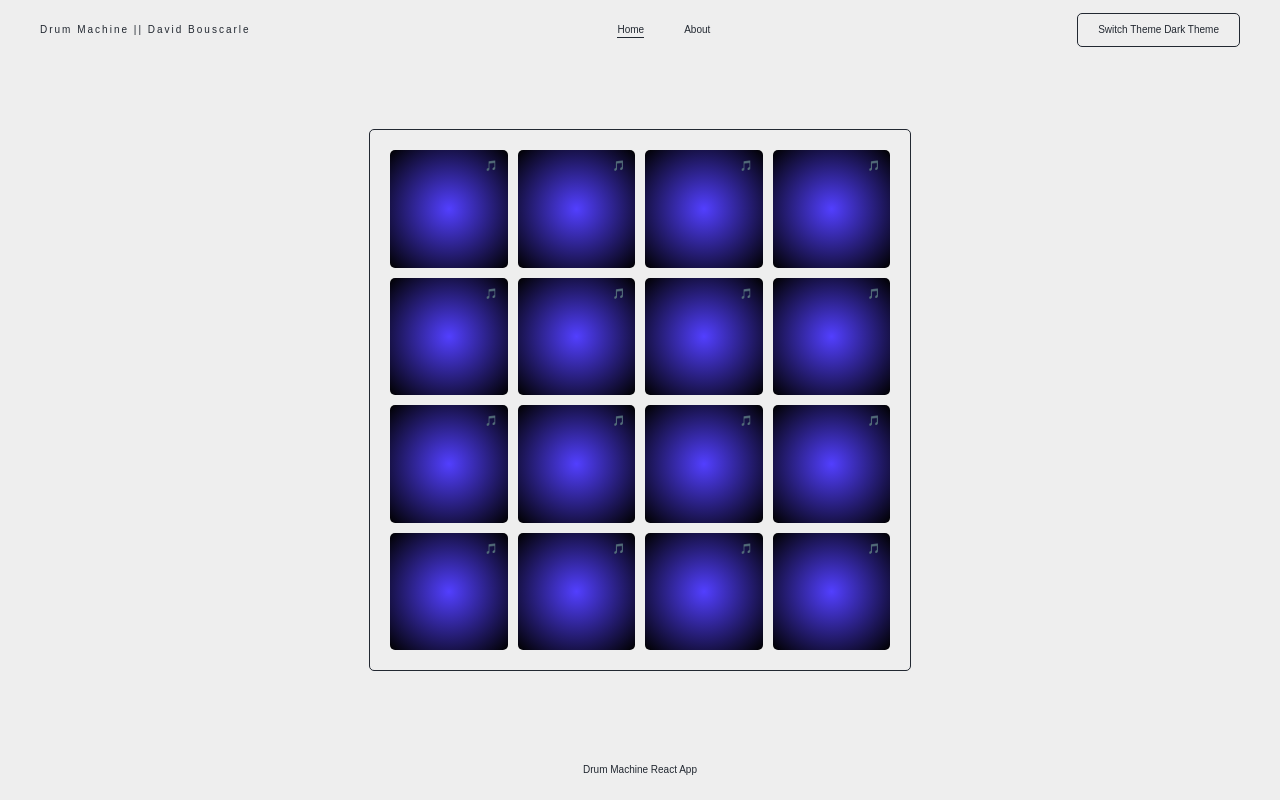
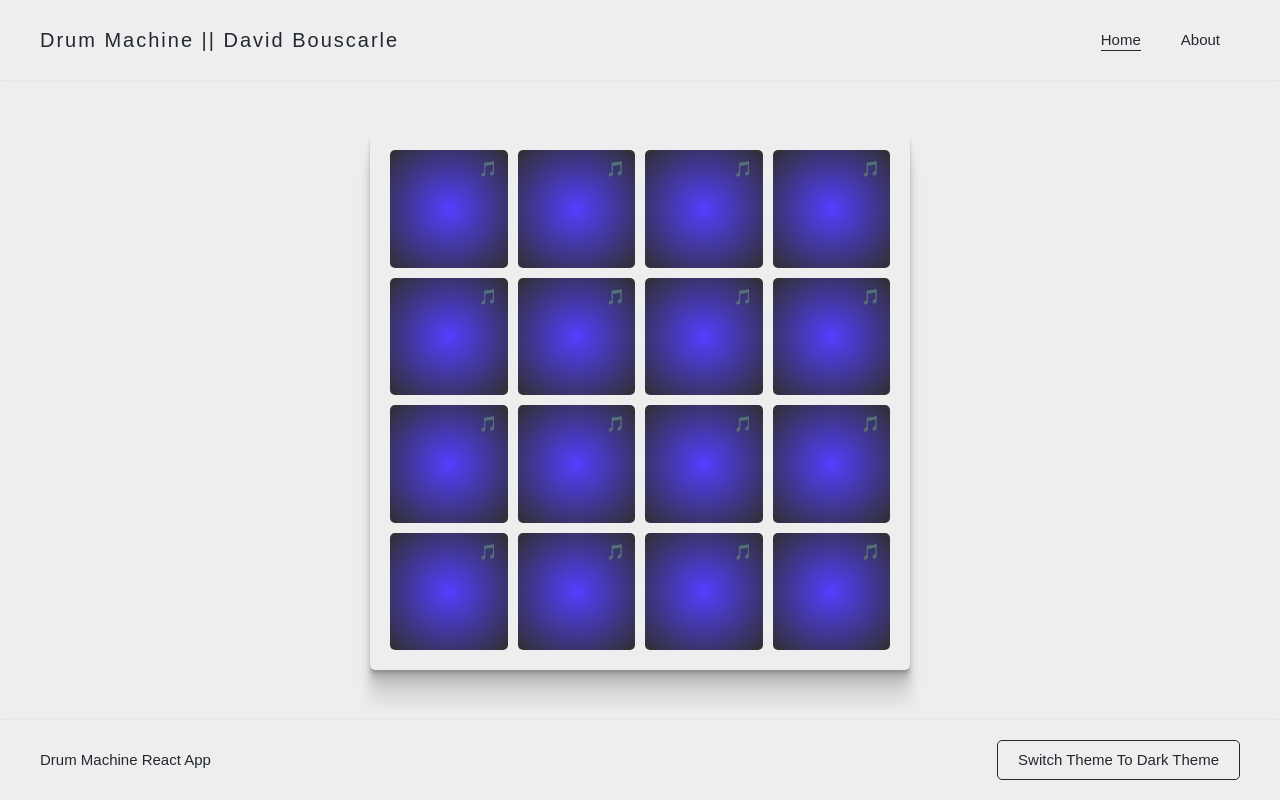
Before and after one commit to DavidBouscarle/drum-machine-react-app, a React (Create React App) app: page / in a window 1280 px wide. Built offline with nearby package versions, Linux system fonts and the light colour scheme; no server answers.

Commit message:
Add some styles

```diff
--- a/src/Components/Footer/index.jsx
+++ b/src/Components/Footer/index.jsx
@@ -1,18 +1,21 @@
 import styled from "styled-components";
 
-const Index = () => {
+const Index = ({ handleToggleTheme, isLight }) => {
     return (
         <Footer>
             <p>Drum Machine React App</p>
+            <button onClick={handleToggleTheme}>
+                Switch Theme To {isLight ? "Dark" : "Light"} Theme
+            </button>
         </Footer>
     )
 }
 
 const Footer = styled.footer`
-    height: 6rem;
+    height: 8rem;
     padding: 0 4rem;
     display: flex;
-    justify-content: center;
+    justify-content: space-between;
     align-items: center;
 `;
 
--- a/src/Components/Header/index.jsx
+++ b/src/Components/Header/index.jsx
@@ -2,7 +2,7 @@ import { Link, useLocation } from "react-router-dom";
 
 import styled from "styled-components";
 
-const Index = ({ handleToggleTheme, isLight }) => {
+const Index = () => {
     const location = useLocation();
 
     return (
@@ -20,15 +20,12 @@ const Index = ({ handleToggleTheme, isLight }) => {
                     </MenuEl>
                 </Link>
             </nav>
-            <button onClick={handleToggleTheme}>
-                Switch Theme {isLight ? "Dark" : "Light"} Theme
-            </button>
         </Header>
     );
 };
 
 const Header = styled.header`
-    height: 6rem;
+    height: 8rem;
     padding: 0 4rem;
     display: flex;
     justify-content: space-between;
--- a/src/Components/Home/GridButton.jsx
+++ b/src/Components/Home/GridButton.jsx
@@ -29,7 +29,7 @@ const Button = styled.button`
     background: radial-gradient(
         circle,
         rgba(82, 63, 255, 1) 0%,
-        rgba(0, 0, 0, 1) 100%
+        rgba(0, 0, 0, 0.8) 100%
     );
     border: none;
     overflow: hidden;
@@ -46,7 +46,7 @@ const Button = styled.button`
         background: radial-gradient(
             circle,
             rgba(64, 255, 63, 1) 10%,
-            rgba(18, 18, 18, 1) 100%
+            rgba(18, 18, 18, 0.8) 100%
         );
         opacity: ${(props) => (props.isPlayed ? "1" : "0")};
         transition: ${(props) => props.theme.transition};
@@ -61,7 +61,7 @@ const Button = styled.button`
         background: radial-gradient(
             circle,
             rgba(64, 255, 63, 1) 30%,
-            rgba(18, 18, 18, 1) 100%
+            rgba(18, 18, 18, 0.8) 100%
         );
     }
 
@@ -73,6 +73,7 @@ const Button = styled.button`
         position: absolute;
         top: 1rem;
         right: 1rem;
+        font-size: 1.5rem;
     }
 `;
 
--- a/src/Components/Home/index.jsx
+++ b/src/Components/Home/index.jsx
@@ -28,7 +28,7 @@ const Index = () => {
 
 const Wrapper = styled.div`
     padding: 2rem;
-    border: 1px solid;
+    box-shadow: ${(props) => props.theme.boxShadowDrumKit};
     border-radius: ${(props) => props.theme.borderRadius};
 `;
 
--- a/src/Components/UI/GlobalStyle.jsx
+++ b/src/Components/UI/GlobalStyle.jsx
@@ -5,6 +5,10 @@ const GlobalStyle = createGlobalStyle`
         background-color: ${(props) => props.theme.backgroundColor};
         color: ${(props) => props.theme.mainColor};
         transition: ${(props) => props.theme.transition};
+    }
+
+    header, footer {
+        box-shadow: ${(props) => props.theme.boxShadow};
     }
 
     button {
--- a/src/Components/UI/Layout.jsx
+++ b/src/Components/UI/Layout.jsx
@@ -20,12 +20,12 @@ const Layout = ({ children }) => {
         <ThemeProvider theme={isLight ? lightTheme : darkTheme}>
             <Wrapper>
                 <GlobalStyle />
-                <Header
+                <Header />
+                <Main>{children}</Main>
+                <Footer
                     isLight={isLight}
                     handleToggleTheme={handleToggleTheme}
                 />
-                <Main>{children}</Main>
-                <Footer />
             </Wrapper>
         </ThemeProvider>
     );
@@ -34,7 +34,7 @@ const Layout = ({ children }) => {
 const Wrapper = styled.div``;
 
 const Main = styled.main`
-    min-height: calc(100vh - 12rem);
+    min-height: calc(100vh - 16rem);
     width: 90vw;
     margin: auto;
     display: flex;
--- a/src/Components/UI/themes/dark.json
+++ b/src/Components/UI/themes/dark.json
@@ -2,5 +2,7 @@
     "backgroundColor": "#222831",
     "mainColor": "#EEEEEE",
     "borderRadius": "5px",
+    "boxShadow": "0px 0px 2px 1px rgba(250, 250, 250, 0.02)",
+    "boxShadowDrumKit": "rgba(20, 20, 20, 0.1) 0px 2px 1px, rgba(20, 20, 20, 0.1) 0px 4px 2px, rgba(20, 20, 20, 0.1) 0px 8px 4px, rgba(20, 20, 20, 0.1) 0px 16px 8px, rgba(20, 20, 20, 0.1) 0px 32px 16px",
     "transition": "all 250ms ease"
 }
--- a/src/Components/UI/themes/light.json
+++ b/src/Components/UI/themes/light.json
@@ -2,5 +2,7 @@
     "backgroundColor": "#EEEEEE",
     "mainColor": "#222831",
     "borderRadius": "5px",
+    "boxShadow": "0px 0px 2px 1px rgba(0,0,0,0.05)",
+    "boxShadowDrumKit": "rgba(20, 20, 20, 0.1) 0px 2px 1px, rgba(20, 20, 20, 0.1) 0px 4px 2px, rgba(20, 20, 20, 0.1) 0px 8px 4px, rgba(20, 20, 20, 0.1) 0px 16px 8px, rgba(20, 20, 20, 0.1) 0px 32px 16px",
     "transition": "all 250ms ease"
 }
--- a/src/style/index/index_typography.css
+++ b/src/style/index/index_typography.css
@@ -14,5 +14,14 @@ body {
 }
 
 h1, h2, h3, h4, h5, h6 {
+    font-size: 2rem;
     letter-spacing: 0.2rem;
 }
+
+p {
+    font-size: 1.5rem;
+}
+
+button {
+    font-size: 1.5rem;
+}
```
